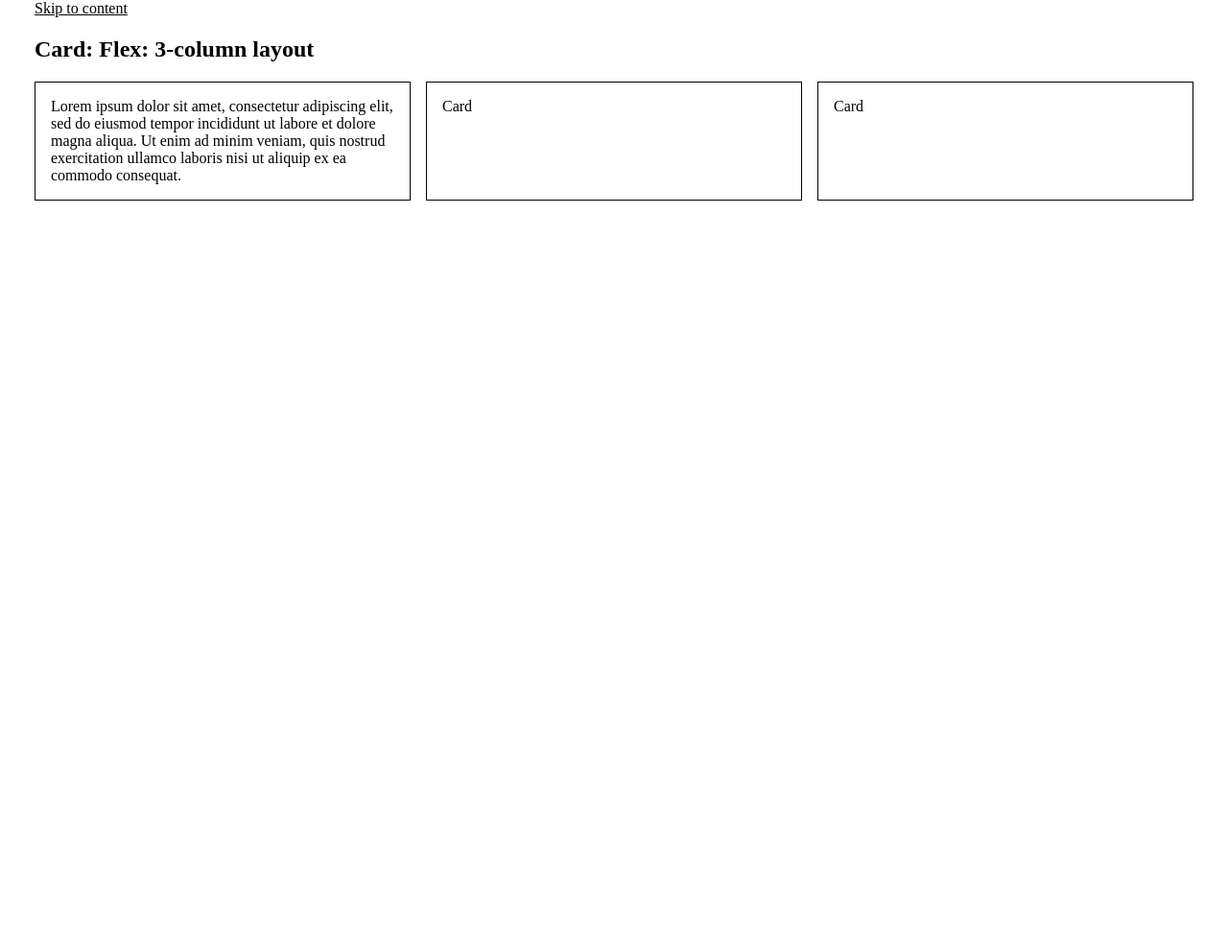
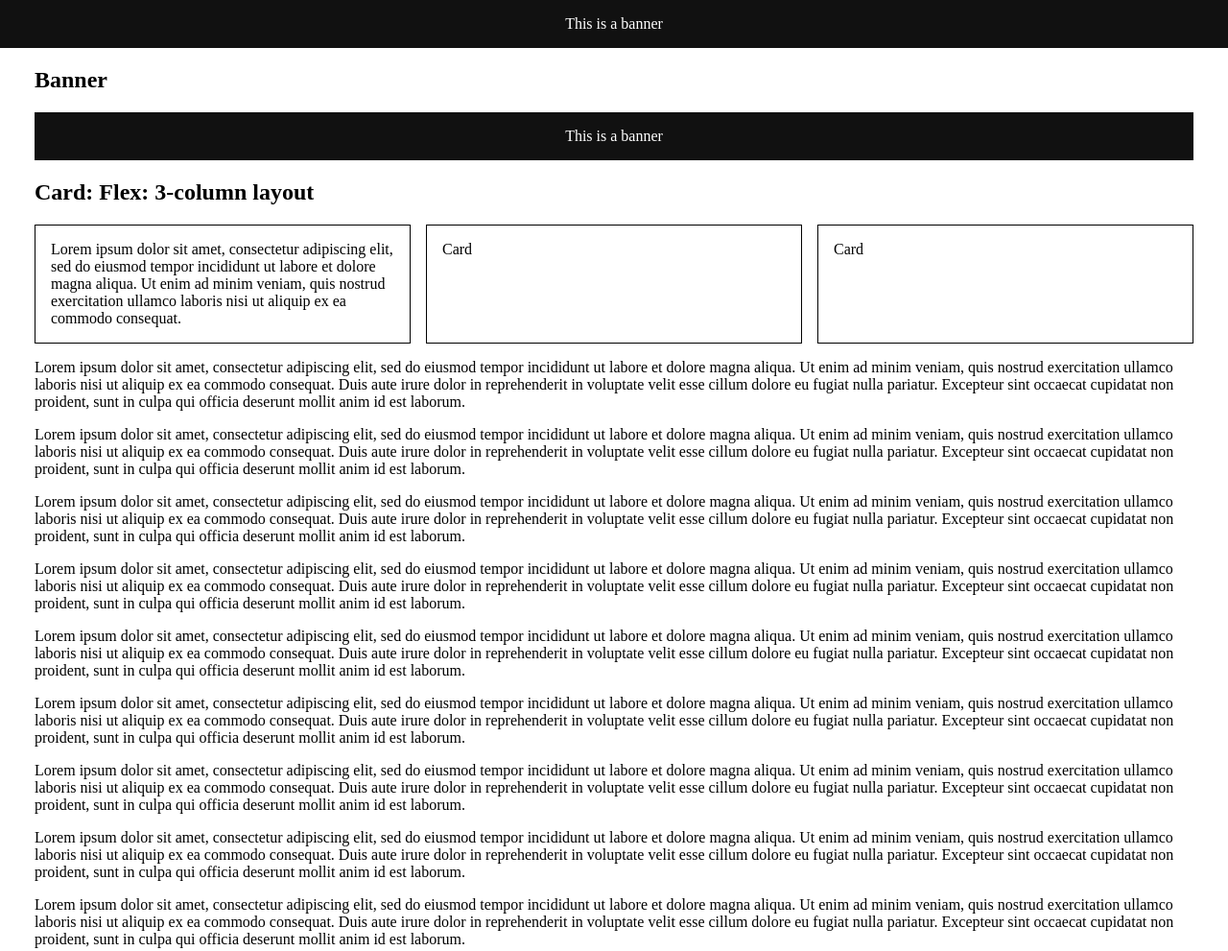
Before and after one commit to hackdanismo/component-ui, a plain HTML site: page index.html in a window 1280 px wide. Shown: the whole page at 96% size. Before the commit the page ends 800 px from the top, so only its background shows below. Drawn offline with Linux system fonts and the light colour scheme.

Commit message:
Add simple fixed banner component

```diff
--- a/index.html
+++ b/index.html
@@ -20,16 +20,33 @@
         <link rel="stylesheet" href="styles/style.css">
     </head>
     <body>
-        <div class="container">
+        <!--<div class="container">
             <a href="#main">Skip to content</a>
-        </div>
+        </div>-->
 
         <header aria-label="Site header">
             <!-- Header -->
+            <div class="banner">
+                <div class="container">
+                    This is a banner
+                </div>
+            </div>
         </header>
 
         <main role="main" id="main" tabindex="-1">
             <!-- Content -->
+            <section>
+                <div class="container">
+                    <h2>Banner</h2>
+
+                    <div class="banner-example">
+                        <div class="container">
+                            This is a banner
+                        </div>
+                    </div>
+                </div>
+            </section>
+
             <section>
                 <div class="container">
                     <h2>Card: Flex: 3-column layout</h2>
@@ -53,10 +70,36 @@
                     </div>
                 </div>
             </section>
+
+            <section>
+                <div class="container">
+                    <p>Lorem ipsum dolor sit amet, consectetur adipiscing elit, sed do eiusmod tempor incididunt ut labore et dolore magna aliqua. Ut enim ad minim veniam, quis nostrud exercitation ullamco laboris nisi ut aliquip ex ea commodo consequat. Duis aute irure dolor in reprehenderit in voluptate velit esse cillum dolore eu fugiat nulla pariatur. Excepteur sint occaecat cupidatat non proident, sunt in culpa qui officia deserunt mollit anim id est laborum.</p>
+                    <p>Lorem ipsum dolor sit amet, consectetur adipiscing elit, sed do eiusmod tempor incididunt ut labore et dolore magna aliqua. Ut enim ad minim veniam, quis nostrud exercitation ullamco laboris nisi ut aliquip ex ea commodo consequat. Duis aute irure dolor in reprehenderit in voluptate velit esse cillum dolore eu fugiat nulla pariatur. Excepteur sint occaecat cupidatat non proident, sunt in culpa qui officia deserunt mollit anim id est laborum.</p>
+                    <p>Lorem ipsum dolor sit amet, consectetur adipiscing elit, sed do eiusmod tempor incididunt ut labore et dolore magna aliqua. Ut enim ad minim veniam, quis nostrud exercitation ullamco laboris nisi ut aliquip ex ea commodo consequat. Duis aute irure dolor in reprehenderit in voluptate velit esse cillum dolore eu fugiat nulla pariatur. Excepteur sint occaecat cupidatat non proident, sunt in culpa qui officia deserunt mollit anim id est laborum.</p>
+                    <p>Lorem ipsum dolor sit amet, consectetur adipiscing elit, sed do eiusmod tempor incididunt ut labore et dolore magna aliqua. Ut enim ad minim veniam, quis nostrud exercitation ullamco laboris nisi ut aliquip ex ea commodo consequat. Duis aute irure dolor in reprehenderit in voluptate velit esse cillum dolore eu fugiat nulla pariatur. Excepteur sint occaecat cupidatat non proident, sunt in culpa qui officia deserunt mollit anim id est laborum.</p>
+                    <p>Lorem ipsum dolor sit amet, consectetur adipiscing elit, sed do eiusmod tempor incididunt ut labore et dolore magna aliqua. Ut enim ad minim veniam, quis nostrud exercitation ullamco laboris nisi ut aliquip ex ea commodo consequat. Duis aute irure dolor in reprehenderit in voluptate velit esse cillum dolore eu fugiat nulla pariatur. Excepteur sint occaecat cupidatat non proident, sunt in culpa qui officia deserunt mollit anim id est laborum.</p>
+                    <p>Lorem ipsum dolor sit amet, consectetur adipiscing elit, sed do eiusmod tempor incididunt ut labore et dolore magna aliqua. Ut enim ad minim veniam, quis nostrud exercitation ullamco laboris nisi ut aliquip ex ea commodo consequat. Duis aute irure dolor in reprehenderit in voluptate velit esse cillum dolore eu fugiat nulla pariatur. Excepteur sint occaecat cupidatat non proident, sunt in culpa qui officia deserunt mollit anim id est laborum.</p>
+                    <p>Lorem ipsum dolor sit amet, consectetur adipiscing elit, sed do eiusmod tempor incididunt ut labore et dolore magna aliqua. Ut enim ad minim veniam, quis nostrud exercitation ullamco laboris nisi ut aliquip ex ea commodo consequat. Duis aute irure dolor in reprehenderit in voluptate velit esse cillum dolore eu fugiat nulla pariatur. Excepteur sint occaecat cupidatat non proident, sunt in culpa qui officia deserunt mollit anim id est laborum.</p>
+                    <p>Lorem ipsum dolor sit amet, consectetur adipiscing elit, sed do eiusmod tempor incididunt ut labore et dolore magna aliqua. Ut enim ad minim veniam, quis nostrud exercitation ullamco laboris nisi ut aliquip ex ea commodo consequat. Duis aute irure dolor in reprehenderit in voluptate velit esse cillum dolore eu fugiat nulla pariatur. Excepteur sint occaecat cupidatat non proident, sunt in culpa qui officia deserunt mollit anim id est laborum.</p>
+                    <p>Lorem ipsum dolor sit amet, consectetur adipiscing elit, sed do eiusmod tempor incididunt ut labore et dolore magna aliqua. Ut enim ad minim veniam, quis nostrud exercitation ullamco laboris nisi ut aliquip ex ea commodo consequat. Duis aute irure dolor in reprehenderit in voluptate velit esse cillum dolore eu fugiat nulla pariatur. Excepteur sint occaecat cupidatat non proident, sunt in culpa qui officia deserunt mollit anim id est laborum.</p>
+                </div>
+            </section>
         </main>
 
         <footer aria-label="Site footer">
             <!-- Footer -->
         </footer>
+
+        <script>
+            // Function to add padding to the body element so not to be hidden by the banner
+            function setBannerOffset() {
+                const banner = document.querySelector(".banner");
+                const h = banner ? banner.getBoundingClientRect().height : 0;
+                document.documentElement.style.setProperty('--banner-offset', `${h}px`);
+            }
+
+            window.addEventListener('load', setBannerOffset);
+            window.addEventListener('resize', setBannerOffset);
+        </script>
     </body>
 </html>
--- a/styles/style.css
+++ b/styles/style.css
@@ -1,6 +1,12 @@
 :root {
+    --banner-offset: 0;
+
     --card-flex-grid-gap: 1rem;
     --card-flex-grid-columns: 3;
+}
+
+body {
+    padding-top: var(--banner-offset);
 }
 
 .container {
@@ -12,6 +18,26 @@
     margin: 0 auto;
     /* Horizontal padding to provide spacing on smaller screen sizes */
     padding: 0 1rem;
+}
+
+.banner {
+    position: fixed;
+    top: 0;
+    left: 0;
+    z-index: 1000;
+    background: #111;
+    color: #fff;
+    width: 100%;
+    text-align: center;
+    padding: 1rem;
+}
+
+.banner-example {
+    background: #111;
+    color: #fff;
+    width: 100%;
+    text-align: center;
+    padding: 1rem;
 }
 
 .card-flex-grid {
```
